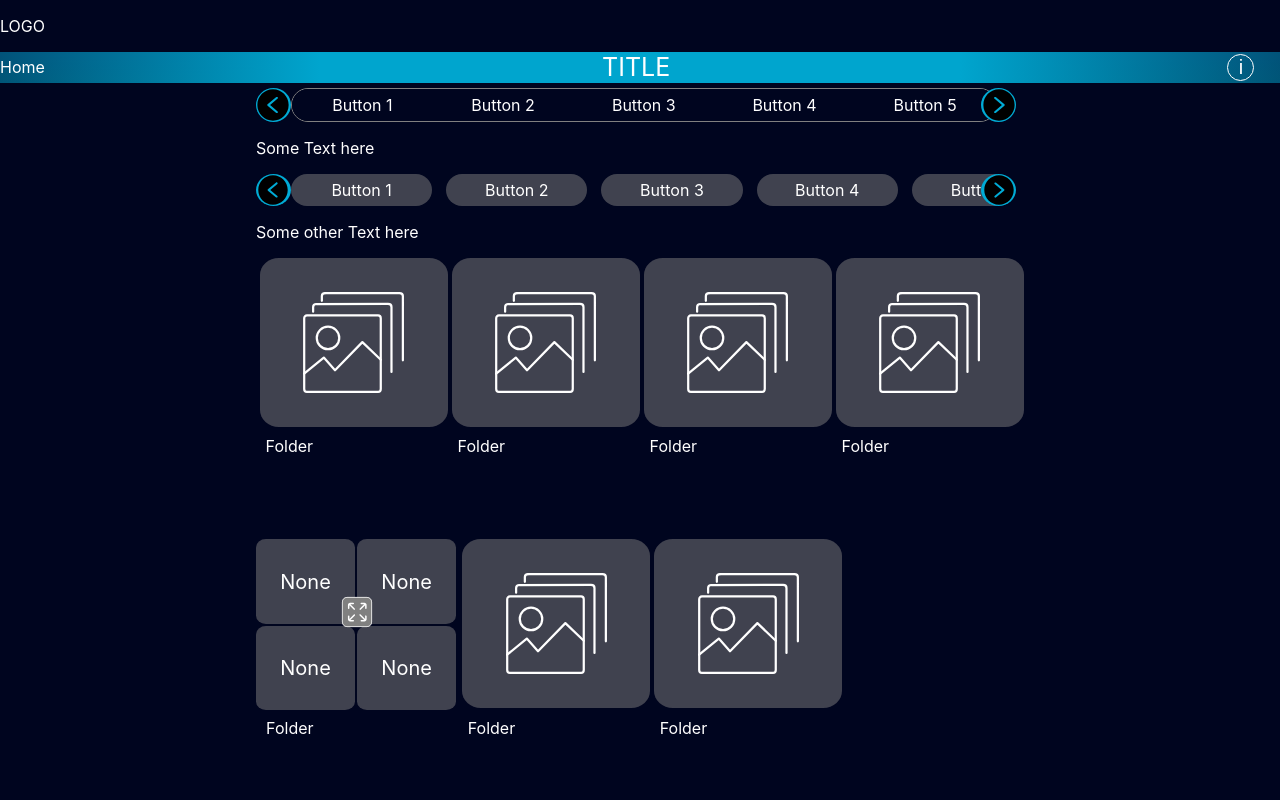
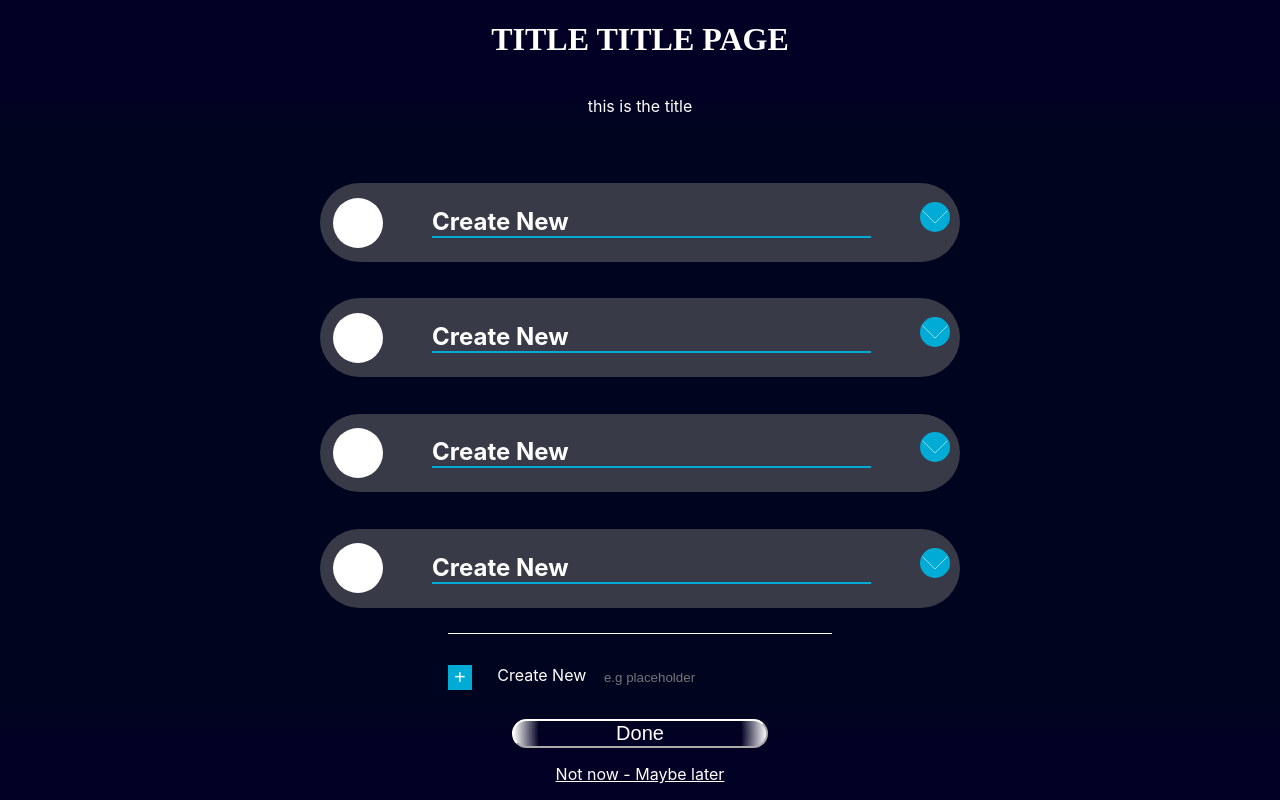
Before and after one commit to HualiangZ/css-development, a React (Create React App) app: page / in a window 1280 px wide. Built offline with nearby package versions, Linux system fonts and the light colour scheme.

Commit message:
added circle to accordions

```diff
--- a/src/App.js
+++ b/src/App.js
@@ -5,7 +5,7 @@ import './App.css';
 
 function App() {
   return (
-    <Page2/>
+    <Page1/>
   );
 }
 
--- a/src/components/Page1.css
+++ b/src/components/Page1.css
@@ -162,6 +162,14 @@ h1, p, label, h2{
     }
 }
 
+.CirclePic{
+    background-color: #fff;
+    border-radius: 100%;
+    padding-bottom:8%;
+    min-width: 8%;
+    align-self: center;
+}
+
 .FormTitle{
     border: 2px solid #00ABD5;
     width:70%;
@@ -311,6 +319,7 @@ option{
     flex-direction: row;
     justify-content: space-between;
     display: flex;
+    height: 100%;
     min-width: 100%;
 }
 
--- a/src/components/Page2.js
+++ b/src/components/Page2.js
@@ -4,10 +4,11 @@ import './Page2.css'
 function FirstToggleBtn() {
     const [scrollPosition, SetScrollPosition] = useState(0);
     const constainerRef = useRef();
+    let newScroll = 0
 
     function Scroll(value) {
         const maxScroll = constainerRef.current.scrollWidth - constainerRef.current.clientWidth;
-        let newScroll = scrollPosition + value;
+        newScroll = scrollPosition + value;
 
         if (newScroll < 0) {
             newScroll = 0;
@@ -15,15 +16,17 @@ function FirstToggleBtn() {
         if (newScroll > maxScroll) {
             newScroll = maxScroll;
         }
+
         SetScrollPosition(newScroll);
         constainerRef.current.scrollLeft = newScroll;
         console.log(newScroll)
 
     }
 
+
     return (
         <div className="ButtonGroup">
-            <div className='ArrowBtnLeft' onClick={() => Scroll(-200)} style={{ transform: "rotate(180deg)" }}>
+            <div className='ArrowBtnLeft' onClick={() => Scroll(-200)}>
                 <button className='Arrow'></button>
             </div>
 
@@ -69,7 +72,6 @@ function FirstToggleBtn() {
 function SecondToggleBtn() {
     const [scrollPosition, SetScrollPosition] = useState(0);
     const constainerRef = useRef();
-
     function Scroll(value) {
 
         const maxScroll = constainerRef.current.scrollWidth - constainerRef.current.clientWidth;
@@ -90,7 +92,7 @@ function SecondToggleBtn() {
     return (
         <div className="ButtonGroup">
 
-            <div className='ArrowBtnLeft' onClick={() => Scroll(-200)} style={{ transform: "rotate(180deg)" }}>
+            <div className='ArrowBtnLeft' onClick={() => Scroll(-200)}>
                 <button className='Arrow'></button>
             </div>
             <div ref={constainerRef} className="ToggleGroup2">
--- a/src/components/page1.js
+++ b/src/components/page1.js
@@ -12,6 +12,8 @@ function Acordion(value) {
 
             <form className="FormGroup">
                 <div className="Accordion">
+                    <div className='CirclePic'>
+                    </div>
                     <h2 className="FormTitle">Create New</h2>
                     <div className='ColapesBtn'>
                         <button type="button"
@@ -148,12 +150,9 @@ export default function Page1() {
                 <h1 className="Title-page1">TITLE TITLE PAGE</h1>
                 <p className='SubTitle'>this is the title</p>
             </div>
-
-            {DisplayAccordions()}
-
+                {DisplayAccordions()}
             <br />
             <div className="border" />
-
             <div className="CreateForm">
 
                 <button className='Create' onClick={() => AddCounter()}> + </button>
```
